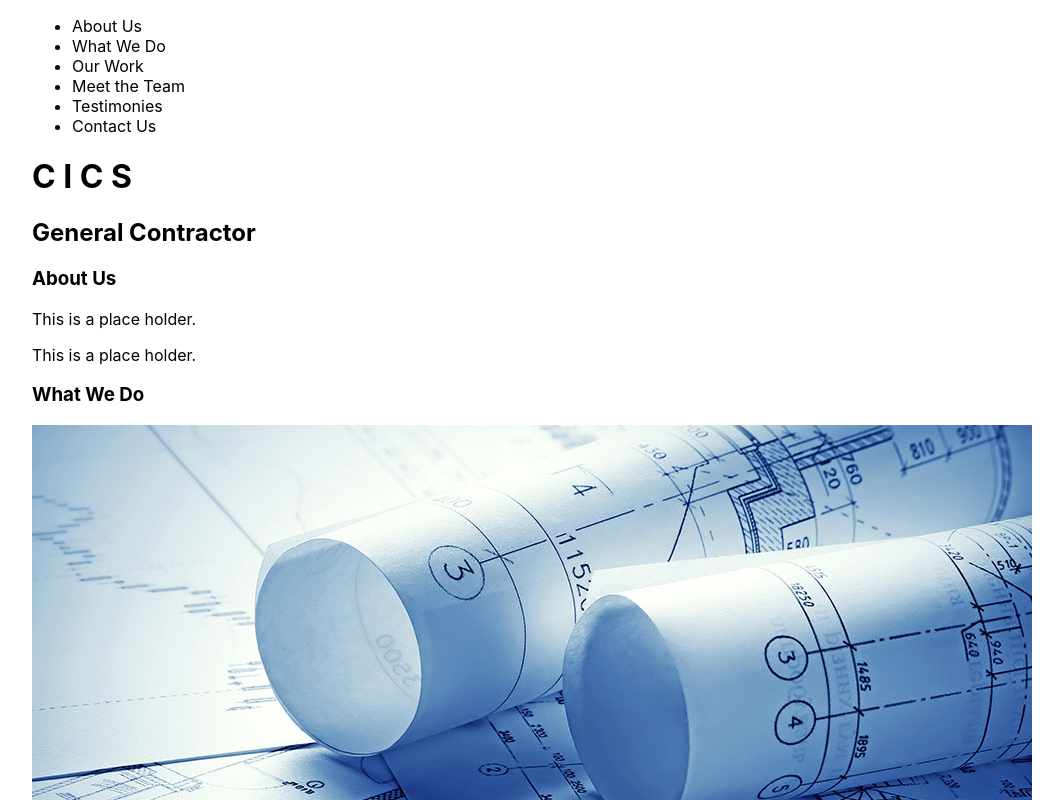
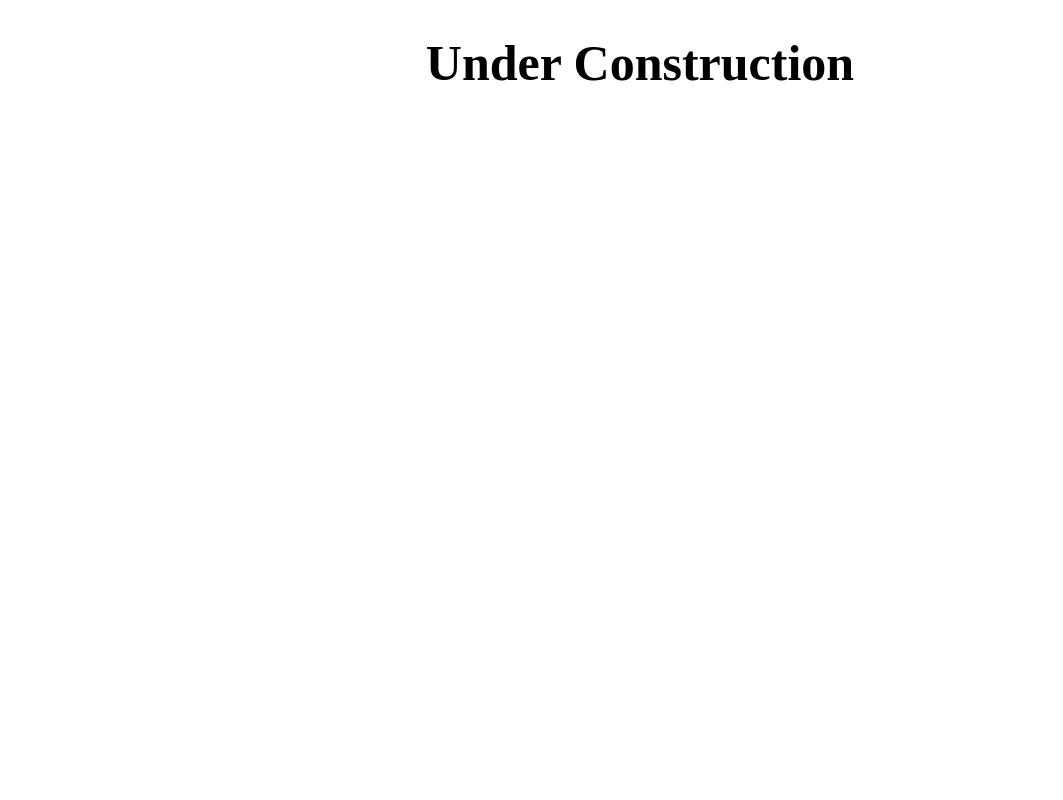
Before and after one commit to ThaisCampanac/eliasWebsite, a Next.js app: page / in a window 1280 px wide. Shown: the top 800 px of the page, without its empty margins (0-1063 px from the left). Built offline with nearby package versions, Linux system fonts and the light colour scheme.

Commit message:
Initial website setup

```diff
--- a/pages/index.js
+++ b/pages/index.js
@@ -1,93 +1,10 @@
 import styles from '../styles/Home.module.css'
-import Navigation from '../components/Navigation'
-import Service from '../components/Service'
-import GalleryWall from '../components/Gallery-Wall'
-import TeamMembers from '../components/Team-Members'
-import Testimony from '../components/Testimony'
-import servicephoto from '../assets/service-asset.jpg'
+
 
 export default function Home() {
     return (
         <div className={styles.container}>
-            <Navigation></Navigation>
-            <div id='home' className='Homepage'>
-                <h1 className='Company-name'>
-                    C I C S
-                </h1>
-                <h2 className='Type-contractor'>
-                    General Contractor
-                </h2>
-            </div>
-            <div id='about-us' className='About-us'>
-                <h3 className='subtitle'>
-                    About Us
-                </h3>
-                <p>This is a place holder.</p>
-                <p>This is a place holder.</p>
-            </div>
-            <div id='what-we-do' className='What-we-do'>
-                <h3 className='subtitle'>
-                    What We Do
-                </h3>
-                <div className='Services'>
-                    <Service photo={servicephoto} name="Service1" description="wowowowowowowowow"></Service>
-                    <Service photo={servicephoto} name="Service2" description="wowowowowowowowow"></Service>
-                    <Service photo={servicephoto} name="Service3" description="wowowowowowowowow"></Service>
-                </div>
-                <div className='Buttons'>
-                    <button className='small-button'>Need Residential Contractor Work?</button>
-                    <button className='small-button'>Need Electrical Contractor Work?</button>
-                    <button className='small-button'>Need Roofing Contractor Work?</button>
-                </div>
-            </div>
-            <div id='our-work' className='Our-work'>
-                <h3 className='subtitle'>
-                    Our Work
-                </h3>
-                <h4 className='subtitle2'>
-                    This is a showcase of all completed work done by the company
-                </h4>
-                <GalleryWall></GalleryWall>
-            </div>
-            <div id='meet-the-team' className='Meet-the-team'>
-                <h3 className='subtitle'>
-                    Meet the Team
-                </h3>
-                <div className='team-members'>
-                    <div className='team-members-row-1'>
-                        <TeamMembers photo={servicephoto} name="Name" title="Title"></TeamMembers>
-                        <TeamMembers photo={servicephoto} name="Name" title="Title"></TeamMembers>
-                        <TeamMembers photo={servicephoto} name="Name" title="Title"></TeamMembers>
-                    </div>
-                    <div className='team-members-row-2'>
-                        <TeamMembers photo={servicephoto} name="Name" title="Title"></TeamMembers>
-                        <TeamMembers photo={servicephoto} name="Name" title="Title"></TeamMembers>
-                        <TeamMembers photo={servicephoto} name="Name" title="Title"></TeamMembers>
-                    </div>
-                </div>
-            </div>
-            <div id='client' className='Client-testimonies'>
-                <h3 className='subtitle'>
-                    Client Testimonials
-                </h3>
-                <div className='testimonies'>
-                    <Testimony quote='Love the product and what they have done' author='Darth Vador'></Testimony>
-                    <Testimony quote='Love the product and what they have done' author='Darth Vador'></Testimony>
-                    <Testimony quote='Love the product and what they have done' author='Darth Vador'></Testimony>
-                </div>
-            </div>
-            <div id='contact' className='Contact-us'>
-                <div className='english'>
-                    <h3 className='subtitle2'>
-                        Contact Us
-                    </h3>
-                </div>
-                <div className='spanish'>
-                    <h3 className='subtitle2'>
-                        Contact Us
-                    </h3>
-                </div>
-            </div>
+            <h1>Under Construction</h1>
         </div>
     )
 }
--- a/styles/globals.css
+++ b/styles/globals.css
@@ -15,3 +15,16 @@ a {
 * {
   box-sizing: border-box;
 }
+
+div{
+    width: auto;
+    height: auto;
+    margin: auto;
+}
+h1 {
+    display: flex;
+    justify-content: center;
+    font-family: 'Times New Roman', Times, serif;
+    font-size: 50px;
+    text-align: center;
+}
```
Also changed, not shown: components/Contact-Form.js (added).
